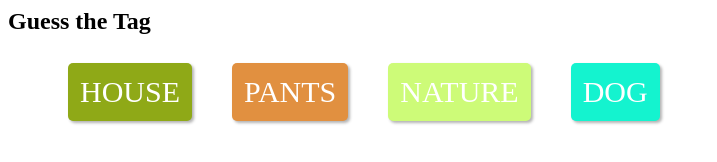
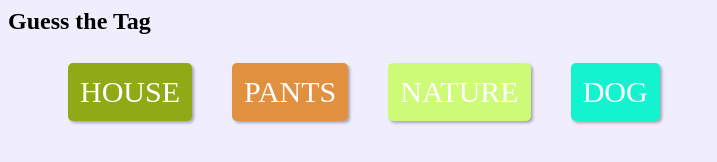
Before and after one commit to maxphang/maxphang.github.io, a plain HTML site: page guess_tag_game.html in a window 1280 px wide. Shown: the whole page, without its empty margins (0-717 px from the left). Drawn offline with Linux system fonts and the light colour scheme; no server answers.

Commit message:
Update guess_tag_game.css

```diff
--- a/css/guess_tag_game.css
+++ b/css/guess_tag_game.css
@@ -1,3 +1,7 @@
+*{
+	background-color: #F0EDFC;
+}
+
 ul li {
 	display: inline-block;
 	margin-right: 8px;
```
